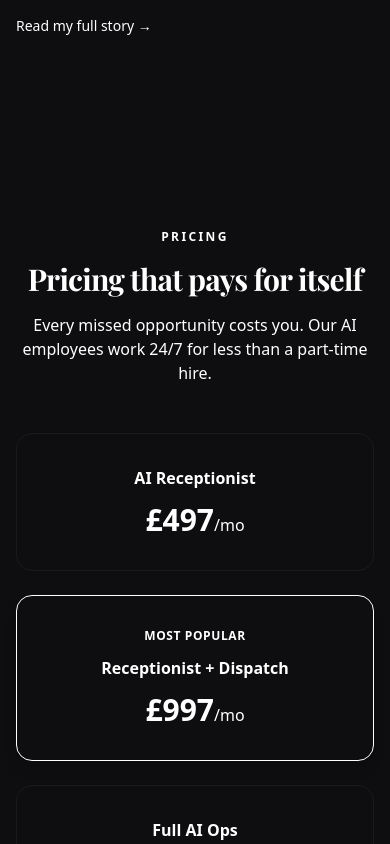
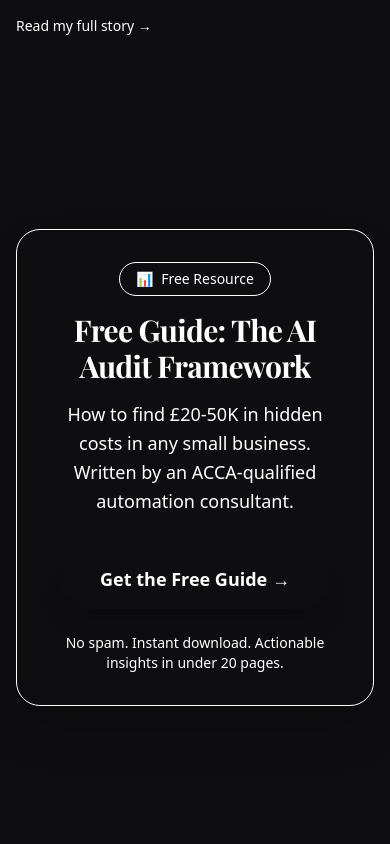
Before and after one commit to CoreAIManny/coreai-website, a Next.js app: page / in a window 390 px wide. Shown: the part 5300-6144 px from the top of the page. Built offline with nearby package versions, Linux system fonts and the light colour scheme; a web font is replaced by a local one.

Commit message:
feat: add lead magnet capture section to homepage

```diff
--- a/src/app/page.tsx
+++ b/src/app/page.tsx
@@ -263,6 +263,51 @@ export default function Home() {
         </section>
       </ScrollFade>
 
+      {/* Lead Magnet - AI Audit Framework */}
+      <ScrollFade>
+        <section className="relative overflow-hidden py-24">
+          {/* Background gradient */}
+          <div className="pointer-events-none absolute inset-0">
+            <div className="absolute left-1/2 top-1/2 h-[500px] w-[500px] -translate-x-1/2 -translate-y-1/2 rounded-full bg-[--color-accent]/5 blur-[120px]" />
+          </div>
+
+          <div className="relative mx-auto max-w-3xl px-4">
+            <div className="rounded-3xl border border-[--color-accent]/30 bg-gradient-to-br from-[--color-surface] to-[--color-accent]/5 p-8 shadow-2xl shadow-[--color-accent]/10 sm:p-12">
+              <div className="text-center">
+                <div className="mb-4 inline-flex items-center gap-2 rounded-full border border-[--color-accent]/30 bg-[--color-accent]/10 px-4 py-1.5 text-sm text-[--color-accent]">
+                  <span>📊</span>
+                  <span>Free Resource</span>
+                </div>
+
+                <h2 className="font-[family-name:var(--font-playfair)] text-3xl font-bold tracking-tight sm:text-4xl">
+                  Free Guide: The AI Audit Framework
+                </h2>
+
+                <p className="mx-auto mt-4 max-w-xl text-lg leading-relaxed text-[--color-muted]">
+                  How to find £20-50K in hidden costs in any small business.
+                  Written by an ACCA-qualified automation consultant.
+                </p>
+
+                <div className="mt-8">
+                  <a
+                    href="https://mannycorea.gumroad.com/l/ai-audit-framework"
+                    target="_blank"
+                    rel="noopener noreferrer"
+                    className="inline-block rounded-full bg-[--color-accent] px-10 py-4 text-lg font-semibold text-white shadow-xl shadow-[--color-accent]/30 transition-all duration-300 hover:scale-105 hover:bg-[--color-accent-hover] hover:shadow-2xl hover:shadow-[--color-accent]/40"
+                  >
+                    Get the Free Guide →
+                  </a>
+                </div>
+
+                <p className="mt-6 text-sm text-[--color-muted]/70">
+                  No spam. Instant download. Actionable insights in under 20 pages.
+                </p>
+              </div>
+            </div>
+          </div>
+        </section>
+      </ScrollFade>
+
       {/* Pricing preview */}
       <ScrollFade>
         <section className="py-24">
```
